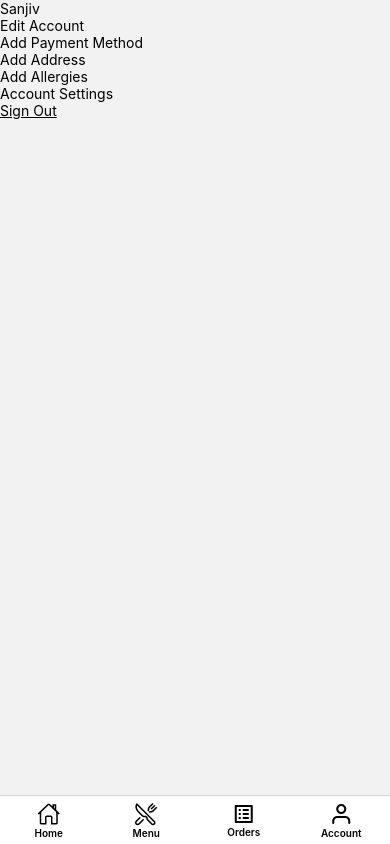
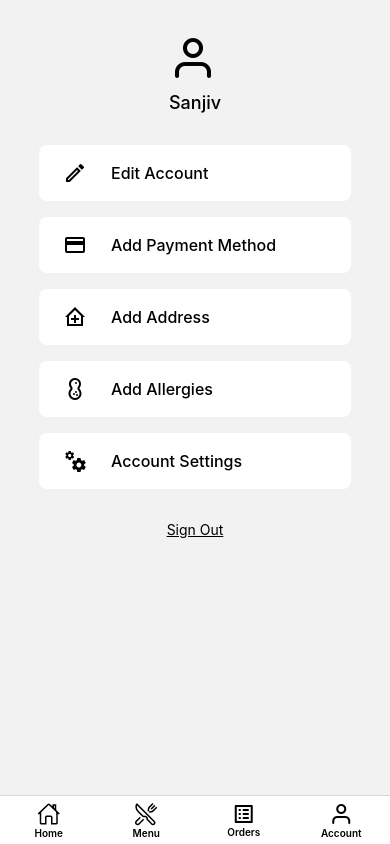
Before and after one commit to RobertTheDev/Restaurant, a React Native app: screen /AccountTabs in a window 390 px wide. Built offline with nearby package versions, Linux system fonts and the light colour scheme.

Commit message:
feat: added account link icons

```diff
--- a/screens/Account/index.tsx
+++ b/screens/Account/index.tsx
@@ -1,5 +1,13 @@
+import { Feather, MaterialCommunityIcons } from "@expo/vector-icons";
 import { useNavigation } from "@react-navigation/native";
-import { Alert, FlatList, Pressable, Text, View } from "react-native";
+import {
+    Alert,
+    Dimensions,
+    FlatList,
+    Pressable,
+    Text,
+    View
+} from "react-native";
 
 import accountLinks from "./accountLinks";
 
@@ -8,24 +16,55 @@ export default function AccountScreen() {
 
     return (
         <FlatList
+            bounces={false}
+            contentContainerStyle={{
+                flex: 1,
+                alignItems: "center",
+                paddingVertical: 32,
+                gap: 16
+            }}
             ListHeaderComponent={() => (
                 <View>
-                    <Text>Sanjiv</Text>
+                    <Feather name="user" size={48} />
+                    <Text
+                        style={{
+                            marginBottom: 16,
+                            marginTop: 8,
+                            fontSize: 18,
+                            fontWeight: "500"
+                        }}
+                    >
+                        Sanjiv
+                    </Text>
                 </View>
             )}
             data={accountLinks}
             keyExtractor={(_link, index) => index.toString()}
             renderItem={({ item }) => (
                 <Pressable
+                    style={{
+                        backgroundColor: "white",
+                        width: Dimensions.get("window").width * 0.8,
+                        paddingVertical: 16,
+                        paddingHorizontal: 24,
+                        borderRadius: 8,
+                        overflow: "hidden",
+                        flexDirection: "row",
+                        gap: 24,
+                        alignItems: "center"
+                    }}
                     onPress={() => {
                         navigation.navigate(item.link);
                     }}
                 >
-                    <Text>{item.name}</Text>
+                    <MaterialCommunityIcons name={item.icon} size={24} />
+                    <Text style={{ fontSize: 16, fontWeight: "500" }}>
+                        {item.name}
+                    </Text>
                 </Pressable>
             )}
             ListFooterComponent={() => (
-                <View>
+                <View style={{ marginTop: 16 }}>
                     <Pressable
                         onPress={() => {
                             Alert.alert(
@@ -46,7 +85,12 @@ export default function AccountScreen() {
                             );
                         }}
                     >
-                        <Text style={{ textDecorationLine: "underline" }}>
+                        <Text
+                            style={{
+                                textDecorationLine: "underline",
+                                fontSize: 14
+                            }}
+                        >
                             Sign Out
                         </Text>
                     </Pressable>
```
